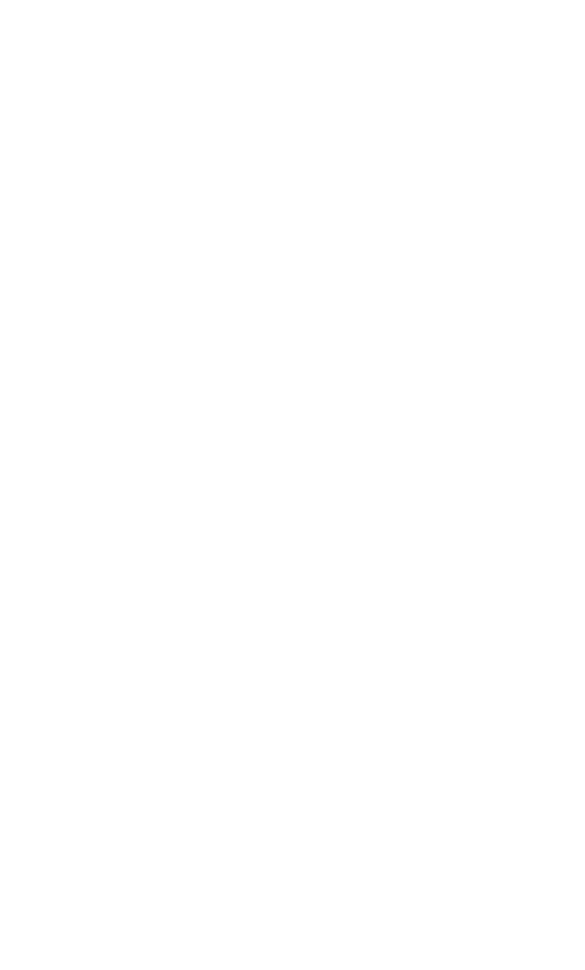
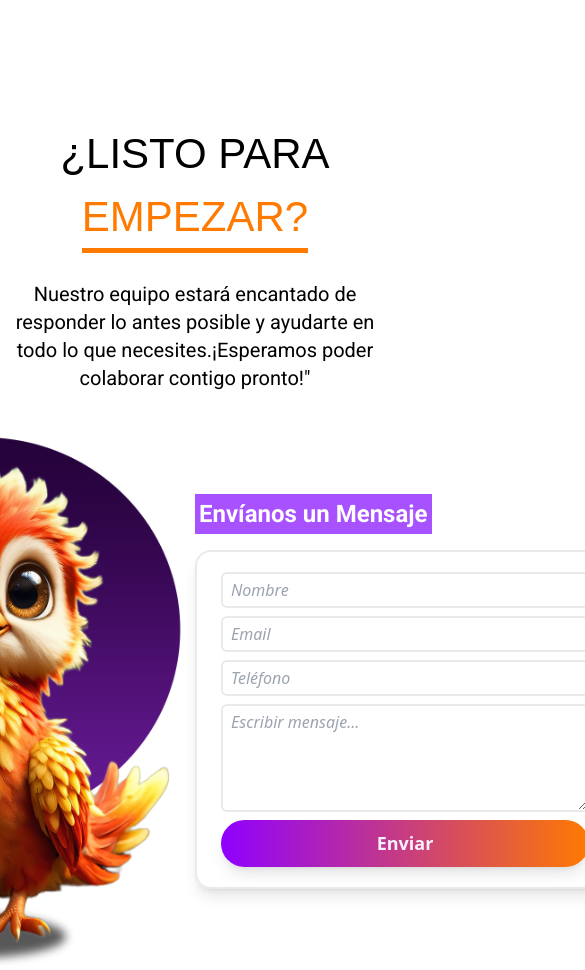
Before and after one commit to FE2024NIX/NIX_PAGE, an Angular app: page / in a window 390 px wide. Shown: the part 800-1770 px from the top of the page, 585 px wide, since content can reach past the window. Before the commit the page ends 844 px from the top, so only its background shows below. Built offline with nearby package versions, Linux system fonts and the light colour scheme.

Commit message:
Crear sección de contacto y diseño responsivo

```diff
--- a/src/app/app.component.html
+++ b/src/app/app.component.html
@@ -1 +1,2 @@
-<app-pet-section></app-pet-section>
+<app-pet-section> </app-pet-section>
+<app-contact></app-contact>
--- a/src/app/app.component.ts
+++ b/src/app/app.component.ts
@@ -1,13 +1,14 @@
 import { Component } from '@angular/core';
 import { RouterOutlet } from '@angular/router';
 import { PetSectionComponent } from './components/pet-section/pet-section.component';
+import { ContactComponent } from './components/contact/contact.component';
 
 @Component({
   selector: 'app-root',
   standalone: true,
-  imports: [RouterOutlet,PetSectionComponent ],
+  imports: [RouterOutlet, PetSectionComponent, ContactComponent],
   templateUrl: './app.component.html',
-  styleUrl: './app.component.css'
+  styleUrl: './app.component.css',
 })
 export class AppComponent {
   title = 'Proyecto_pagina_fenix';
--- a/src/app/components/contact/contact.component.html
+++ b/src/app/components/contact/contact.component.html
@@ -1 +1,53 @@
-<p>contact works!</p>
+<section
+  class="w-full h-screen flex items-center justify-center flex-col mt-20">
+  <article class="flex items-center text-center flex-col space-y-8 pb-5">
+    <p class="font-azonix text-[42px]">
+      ¿LISTO PARA
+      <span
+        class="text-orange relative after:absolute after:bg-orange after:w-full after:h-[5px] after:left-0 after:top-full after:mt-2"
+        >EMPEZAR?</span
+      >
+    </p>
+    <p
+      class="font-roboto 2xl:px-[15%] xl:px-[20%] lg:px-[15%] md:px-[6%] sm:px-[%] xs:px-[3%] text-xl">
+      Nuestro equipo estará encantado de responder lo antes posible y ayudarte
+      en todo lo que necesites.¡Esperamos poder colaborar contigo pronto!"
+    </p>
+  </article>
+  <div
+    class="flex items-center justify-center 2xl:space-x-[4%] xl:space-x-[4%] lg:space-x-[3%] md:space-x-[2%] sm:space-x-[1%] xs:space-x-[1%]">
+    <img
+      src="../../../assets/images/pet-front.png"
+      alt="mascota-de-la-empresa"
+      class="2xl:w-[22%] xl:w-[22%] lg:w-[22%] md:w-[22%] sm:w-[0%] xs:w-[0%] mt-5" />
+    <div class="space-y-4">
+      <p
+        class="bg-purple-light text-white font-roboto font-bold text-2xl p-1 mr-[183px]">
+        Envíanos un Mensaje
+      </p>
+      <form
+        class="flex flex-col border-solid border-2 border-gray-input rounded-2xl py-5 px-6 space-y-2 shadow-lg w-[420px]">
+        <input
+          type="text"
+          placeholder="Nombre"
+          class="border-solid border-2 border-gray-input focus:border-purple-light focus:outline-none focus:ring-2 focus:ring-violet-200 rounded-md px-2 py-1 placeholder:italic" />
+        <input
+          type="text"
+          placeholder="Email"
+          class="border-solid border-2 border-gray-input focus:border-purple-light focus:outline-none focus:ring-2 focus:ring-violet-200 rounded-md px-2 py-1 placeholder:italic" />
+        <input
+          type="text"
+          placeholder="Teléfono"
+          class="border-solid border-2 border-gray-input focus:border-purple-light focus:outline-none focus:ring-2 focus:ring-violet-200 rounded-md px-2 py-1 placeholder:italic" />
+        <textarea
+          name=""
+          id=""
+          cols="35"
+          rows="4"
+          class="border-solid border-2 border-gray-input focus:border-purple-light focus:outline-none focus:ring-2 focus:ring-violet-200 rounded-md px-2 py-1 placeholder:italic ease-in-out duration-300"
+          placeholder="Escribir mensaje..."></textarea>
+        <button class="btn-contact">Enviar</button>
+      </form>
+    </div>
+  </div>
+</section>
--- a/src/app/components/pet-section/pet-section.component.html
+++ b/src/app/components/pet-section/pet-section.component.html
@@ -13,15 +13,15 @@
         represento la pasión por la innovación y el renacimiento en el mundo
         tecnológico.
       </p>
-      <button class="btn-contact my-4">Contáctanos</button>
+      <button class="btn-contact my-4">Escríbenos</button>
     </div>
   </article>
 
   <article
     class="absolute 2xl:left-[66%] 2xl:top-[12%] xl:left-[66%] xl:top-[12%] lg:left-[66%] lg:top-[12%] md:left-[66%] md:top-[12%] sm:top-[1%] sm:left-[40%] xs:top-[1%] xs:left-[40%]">
     <img
-      src="../assets/images/pet.png"
-      alt=""
+      src="../../../assets/images/pet.png"
+      alt="mascota-de-la-empresa"
       class="2xl:w-[315px] xl:w-[315px] lg:w-[315px] md:w-[315px] sm:w-[45%] xs:w-[45%]" />
   </article>
 </section>
--- a/src/styles.css
+++ b/src/styles.css
@@ -7,7 +7,7 @@
 /* Botón general de contacto con estilo degradado*/
 @layer components {
     .btn-contact {
-        @apply py-2 px-5 bg-gradient-to-r from-purple-degraded to-orange text-purple-super-light font-semibold rounded-full shadow-md hover:bg-purple-degraded
+        @apply py-[10px] px-9 bg-gradient-to-r from-purple-degraded to-orange text-purple-super-light font-semibold rounded-full shadow-lg text-[18px] hover:bg-gradient-to-r hover:from-[#fe216f] hover:to-violet-700 transition duration-300 transform hover:scale-105
     }
 }
 
--- a/tailwind.config.js
+++ b/tailwind.config.js
@@ -6,13 +6,14 @@
       colors: {
         purple: '#280a38', //Fondo footer y filtro de imagen en la visión y en los servicios
         orange: '#ff7a00', //Títulos
-        'purple-light': '#d3dce6', //Iconos (footer) y rectangulos morados claros
+        'purple-light': '#a851ff', //Iconos (footer) y rectangulos morados claros
         'purple-opaque': '#2c0e3e', //Filtro de imagen en el header
         'purple-super-light': '#f7f0ff', //Círculos en la sección contacto
         'purple-degraded': '#8f00ff', //Color morado para degradado de botón y texto
         'pink-degraded': '#fc00d3', //Color fucsia para degradado de botón y texto
         'orange-degraded': '#ff8a00', //Color maranja para degradado de botón y texto
         'orange-opaque': '#4f2c04', //Filtro de imagen en la misión
+        'gray-input': '#eaeaea', //Bordes de formulario y componentes
       },
       fontFamily: {
         roboto: ['Roboto', 'sans-serif'], //Descripción en cada sección
```
Also changed, not shown: src/assets/images/pet-flame.png (renamed from src/assets/images/petFlame.png), src/assets/images/pet-front.png (added).
